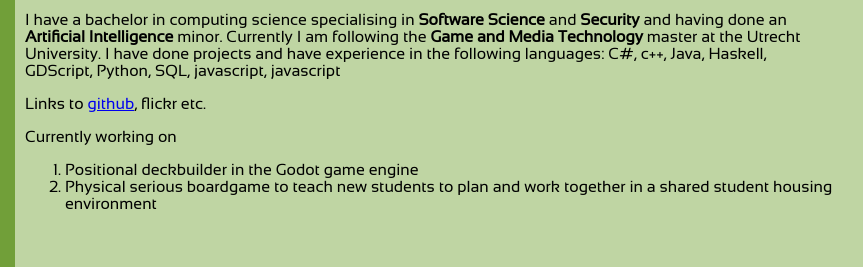
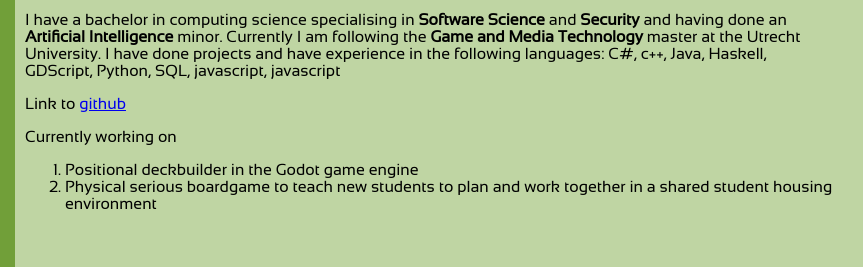
Before and after one commit to LuckyJollyJumper/LuckyJollyJumper.github.io, a plain HTML site: page index.html in a window 1280 px wide. Shown: the part 161-428 px from the top of the page, 185-1048 px from the left. Drawn offline with Linux system fonts and the light colour scheme.

Commit message:
Removed temp link

```diff
--- a/index.html
+++ b/index.html
@@ -39,7 +39,7 @@
             <p>I am a versatile software science and game design student, who loves to be creative and make software that can be enjoyed by the user both through structure and form.</p>
             <p>I have a bachelor in computing science specialising in <b>Software Science</b> and <b>Security</b> and having done an <b>Artificial Intelligence</b> minor. Currently I am following the <b>Game and Media Technology</b> master at the Utrecht University.
                  I have done projects and have experience in the following languages: C#, c++, Java, Haskell, GDScript, Python, SQL, javascript, javascript</p>
-            <p>Links to <a href="https://github.com/LuckyJollyJumper">github</a>, flickr etc.</p>
+            <p>Link to <a href="https://github.com/LuckyJollyJumper">github</a></p>
 
             <p>Currently working on</p>
             <ol>
```
